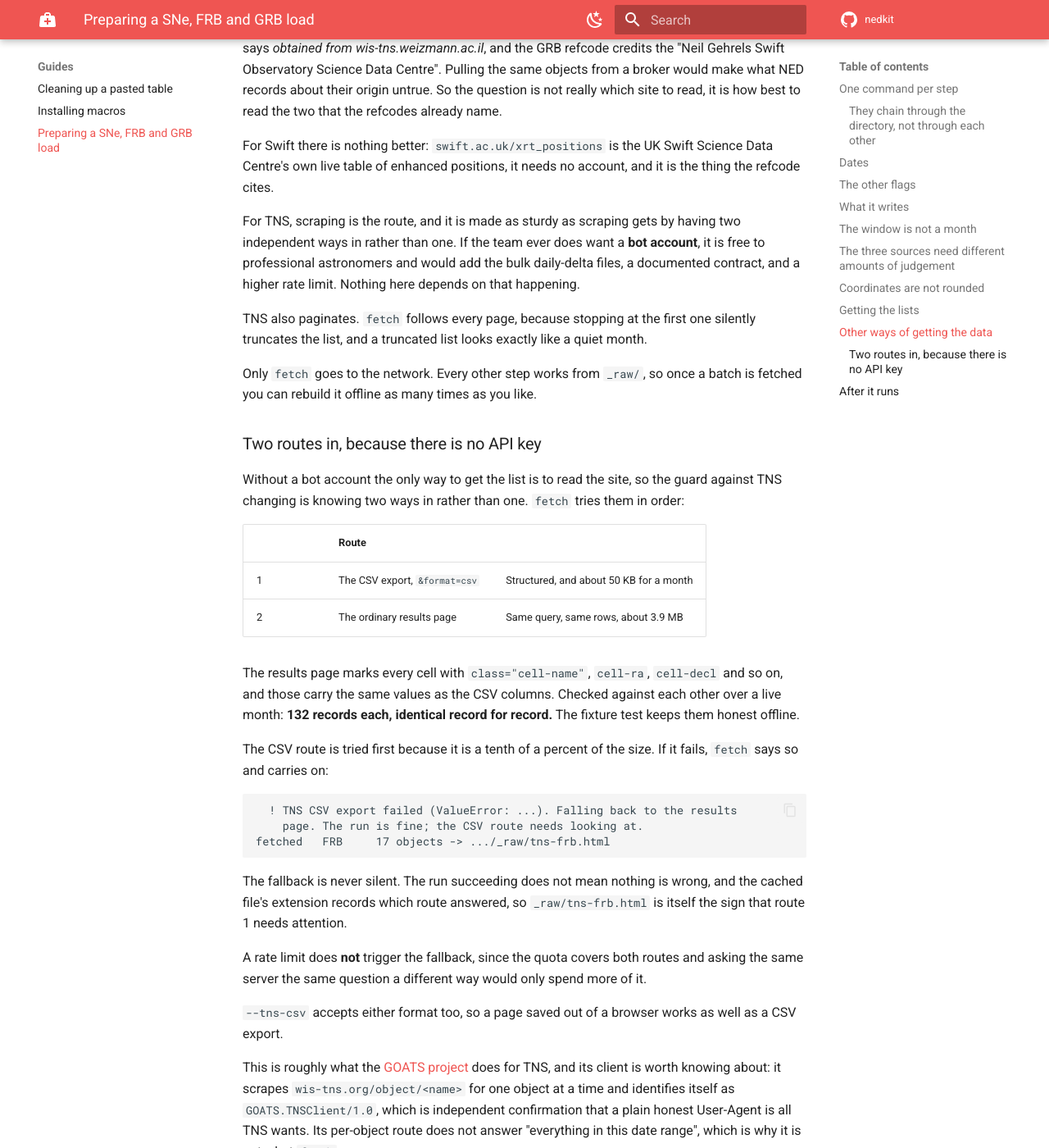
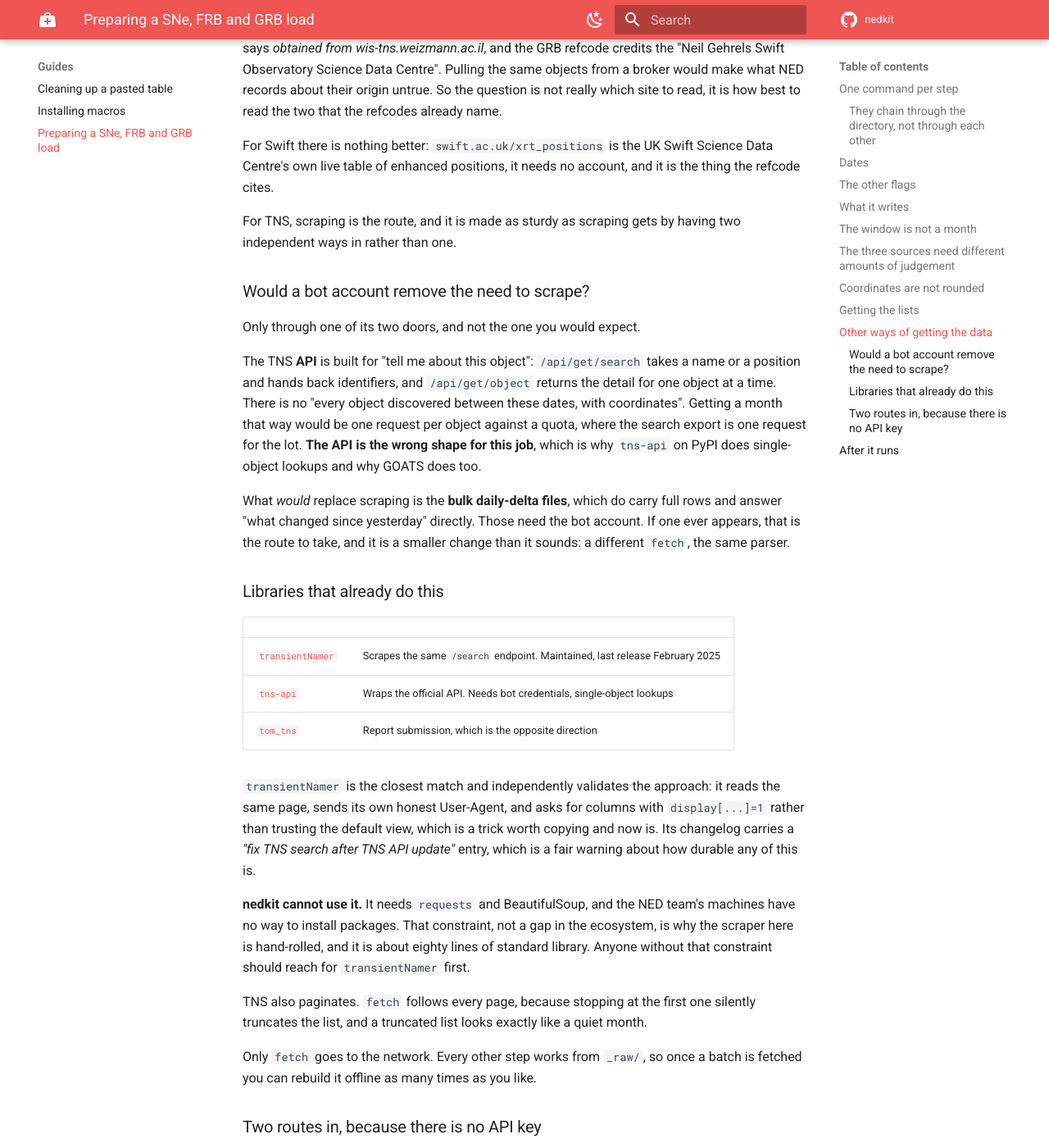
Before and after one commit to sidereal-software/nedkit, an MkDocs documentation site: the page built from docs/transients.md, in a window 1280 px wide and 1400 px high, scrolled down 6700 px. Shown: the whole window at 82% size. Built offline with MkDocs 1.6.1 and Material for MkDocs 9.7.7, drawn with Linux system fonts in a browser that asks for light colours; comment, search, counter and statistics services are not loaded.

Commit message:
docs: record why the TNS API would not replace the scrape
Asked whether a bot account with a real API makes the scraping
unnecessary, and whether this should become a TNS scraping library. Both
answers turned out to be no, for reasons worth writing down.

The API is shaped for "tell me about this object": get/search takes a
name or a position and returns identifiers, get/object returns one
object. There is no date-range-with-full-rows endpoint, so a month would
cost one request per object against a quota where the search export
costs one for the lot. tns-api on PyPI does single-object lookups for
exactly this reason, and so does GOATS. What would replace scraping is
the bulk daily-delta files, which need the bot account.

And transientNamer already scrapes the same endpoint and is maintained.
The only reason not to depend on it is that it needs requests and
BeautifulSoup, which the team cannot install. That constraint is the
entire justification for the eighty lines here, so it is written down
next to them.

```diff
--- a/docs/transients.md
+++ b/docs/transients.md
@@ -265,10 +265,44 @@ Science Data Centre's own live table of enhanced positions, it needs no
 account, and it is the thing the refcode cites.
 
 For TNS, scraping is the route, and it is made as sturdy as scraping gets by
-having two independent ways in rather than one. If the team ever does want a
-**bot account**, it is free to professional astronomers and would add the bulk
-daily-delta files, a documented contract, and a higher rate limit. Nothing here
-depends on that happening.
+having two independent ways in rather than one.
+
+### Would a bot account remove the need to scrape?
+
+Only through one of its two doors, and not the one you would expect.
+
+The TNS **API** is built for "tell me about this object": `/api/get/search`
+takes a name or a position and hands back identifiers, and `/api/get/object`
+returns the detail for one object at a time. There is no "every object
+discovered between these dates, with coordinates". Getting a month that way
+would be one request per object against a quota, where the search export is one
+request for the lot. **The API is the wrong shape for this job**, which is why
+`tns-api` on PyPI does single-object lookups and why GOATS does too.
+
+What *would* replace scraping is the **bulk daily-delta files**, which do carry
+full rows and answer "what changed since yesterday" directly. Those need the
+bot account. If one ever appears, that is the route to take, and it is a
+smaller change than it sounds: a different `fetch`, the same parser.
+
+### Libraries that already do this
+
+| | |
+| --- | --- |
+| [`transientNamer`](https://github.com/thespacedoctor/transientNamer) | Scrapes the same `/search` endpoint. Maintained, last release February 2025 |
+| [`tns-api`](https://github.com/temuller/Tns_api) | Wraps the official API. Needs bot credentials, single-object lookups |
+| [`tom_tns`](https://github.com/TOMToolkit/tom_tns) | Report submission, which is the opposite direction |
+
+`transientNamer` is the closest match and independently validates the approach:
+it reads the same page, sends its own honest User-Agent, and asks for columns
+with `display[...]=1` rather than trusting the default view, which is a trick
+worth copying and now is. Its changelog carries a *"fix TNS search after TNS API
+update"* entry, which is a fair warning about how durable any of this is.
+
+**nedkit cannot use it.** It needs `requests` and BeautifulSoup, and the NED
+team's machines have no way to install packages. That constraint, not a gap in
+the ecosystem, is why the scraper here is hand-rolled, and it is about eighty
+lines of standard library. Anyone without that constraint should reach for
+`transientNamer` first.
 
 TNS also paginates. `fetch` follows every page, because stopping at the first
 one silently truncates the list, and a truncated list looks exactly like a
```
Also changed, not shown: CLAUDE.md (+11 -0 lines).
